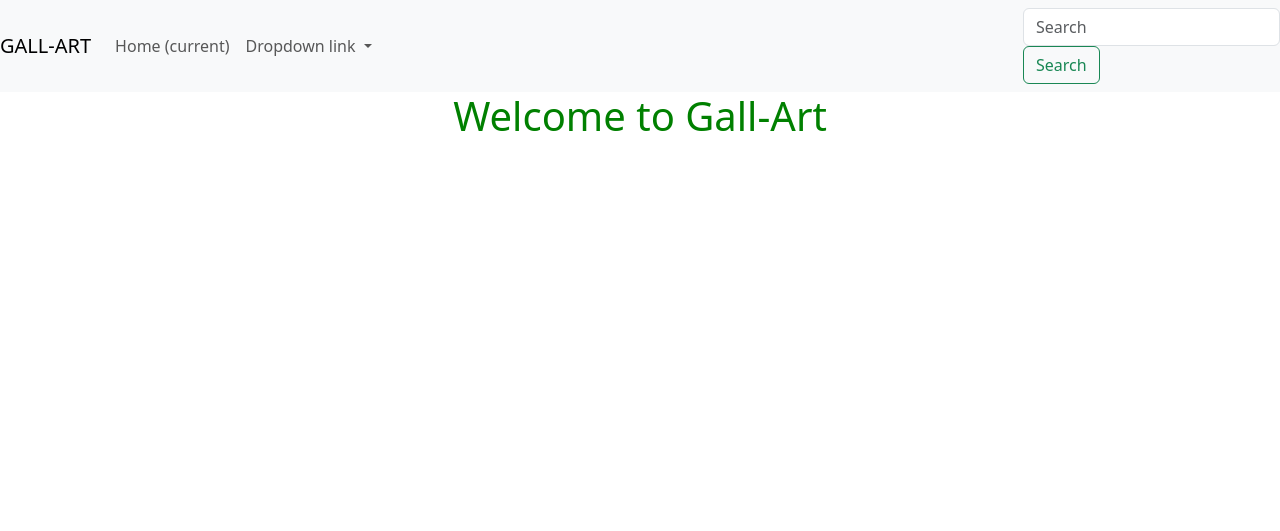
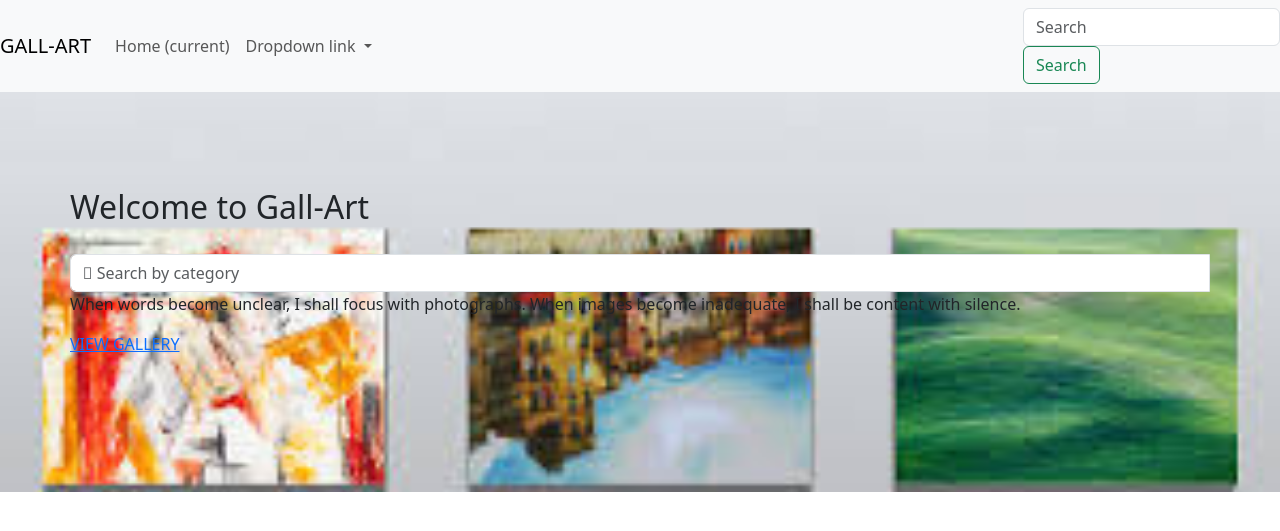
Before and after one commit to joey57/Photo-Gallery, a Django app: page / in a window 1280 px wide. Shown: the top 531 px of the page. Run offline with Django 4.2, Linux system fonts and the light colour scheme; some libraries are stand-ins or nearby versions.

Commit message:
create landing page

```diff
--- a/photo/templates/base.html
+++ b/photo/templates/base.html
@@ -23,7 +23,6 @@
 <body>
    {% include "navbar.html" %}
     {% block content %}
-    <h1 class="text-center">Welcome to Gall-Art</h1>
 
     {%endblock%}
 
--- a/photo/templates/index.html
+++ b/photo/templates/index.html
@@ -1,6 +1,25 @@
-{%extends 'base.html'%}
+{%extends 'base.html' %}
+{% load static %}
 {% block content %}
 
 {{block.super}}
 
+<!--Landing page -->
+<div class="banner" src="static/assets/coverp.jpg">
+  <div class="cover">
+    <div class="container image">
+      <h2 id="category">Welcome to Gall-Art</h2>
+      <form class="form" role="search" action="">
+
+        <div class="input-group">
+          <input type="text" class="form-control" placeholder="&#xf3ee; Search by category" name="image_category">
+          <br>
+         </div>
+      </form>
+      <p>When words become unclear, I shall focus with photographs. When images become inadequate, I shall be content with silence.</p>
+      <a href="#gallery">VIEW GALLERY</a>
+      </div>
+      </div>
+      </div>
+
 {% endblock %}
--- a/photo/views.py
+++ b/photo/views.py
@@ -1,10 +1,10 @@
 from django.shortcuts import render
 from django.http  import HttpResponse, Http404
-from django.shortcuts import render, redirect
+from .models import Image, Category, Location
 
 # Create your views here.
 
 def index(request):
-    title = 'Gallery'
+    images = Image.get_all_images()
 
-    return render(request, 'index.html', {'title':title})
+    return render(request, 'index.html', {'images':images})
--- a/static/css/index.css
+++ b/static/css/index.css
@@ -1,3 +1,17 @@
-h1 {
-  color: green;
+/*Landing page styles*/
+div.container.image{
+  padding: 6em 0 0;
 }
+.banner h2{
+  padding-bottom: 20px;
+}
+
+.banner{
+  background: url(../assets/coverp.jpg) no-repeat 0px 0px;
+  background-size:cover;
+  -webkit-background-size: cover;
+  -o-background-size: cover;
+  -ms-background-size: cover;
+  -moz-background-size: cover;
+  min-height: 400px;
+}
```
Also changed, not shown: static/assets/coverp.jpg (added).
